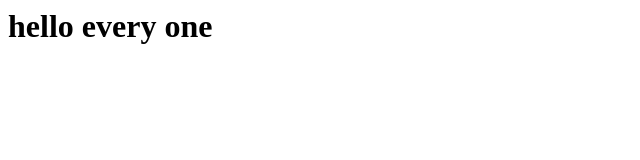
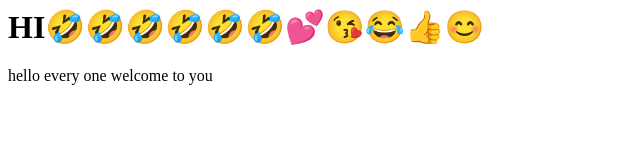
Before and after one commit to ANILPAL-AP/ap, a plain HTML site: page index.html in a window 1280 px wide. Shown: the whole page, without its empty margins (0-640 px from the left). Drawn offline with Linux system fonts and the light colour scheme.

Commit message:
overall changes on the file

```diff
--- a/index.html
+++ b/index.html
@@ -1 +1,2 @@
-<h1>hello every one</h1>
+<h1>HI🤣🤣🤣🤣🤣🤣💕😘😂👍😊</h1>
+<p>hello every one welcome to you</p>
```
Also changed, not shown: dashboard.html (added).
